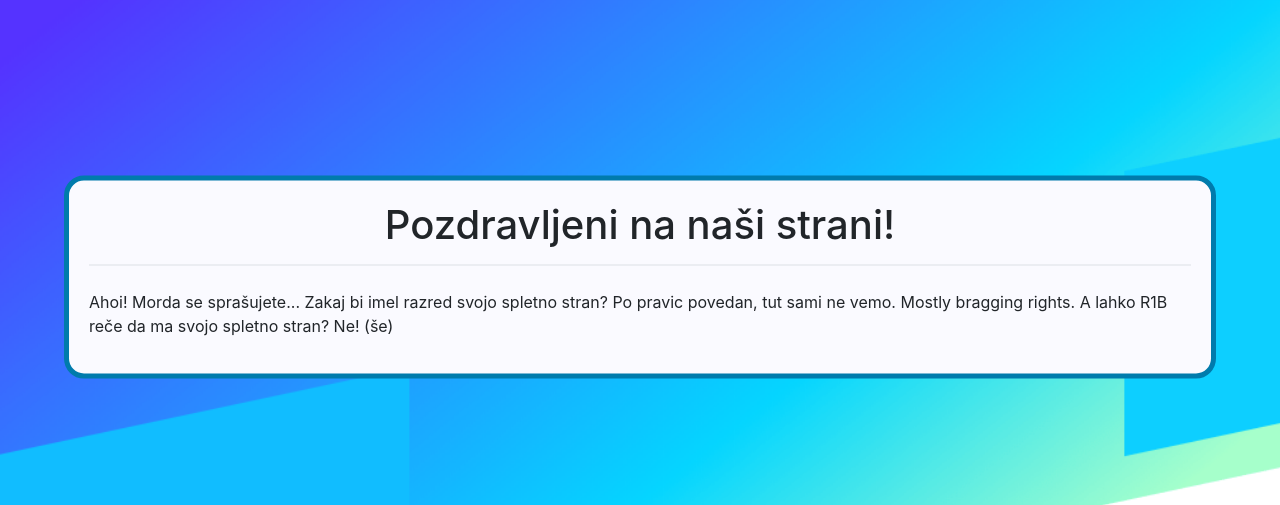
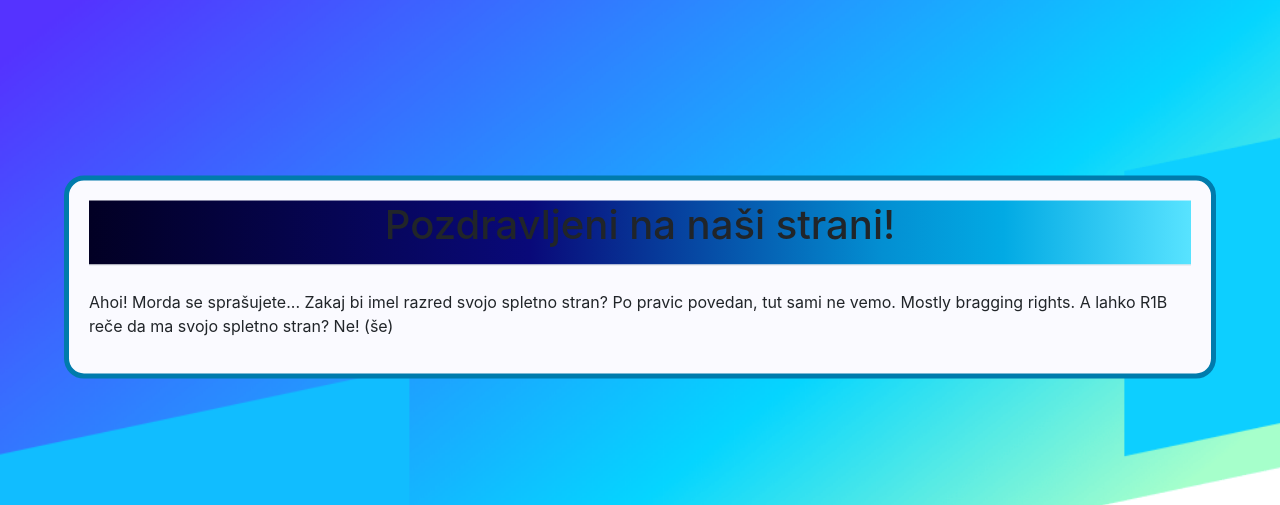
Before and after one commit to R1C-VEG/Website, a PHP site: page / in a window 1280 px wide. Shown: the part 131-636 px from the top of the page. Run offline with PHP 8.4, Linux system fonts and the light colour scheme.

Commit message:
Updatan styling na titlu

```diff
--- a/index.php
+++ b/index.php
@@ -50,7 +50,7 @@
     ?>
 
     <div class="wDiv">
-      <h1 class="text-center border-bottom pb-3"> Pozdravljeni na naši strani! </h1>
+      <h1 style="background: rgb(2,0,36); text-size:16px; background: linear-gradient(90deg, rgba(2,0,36,1) 0%, rgba(9,9,121,1) 40%, rgba(3,143,210,1) 72%, rgba(2,170,228,1) 83%, rgba(88,227,255,1) 100%);" class="text-center border-bottom pb-3"> Pozdravljeni na naši strani! </h1>
         <p class="pt-3"> Ahoi! Morda se sprašujete... Zakaj bi imel razred svojo spletno stran? Po pravic povedan, tut sami ne vemo. Mostly bragging rights. A lahko R1B reče da ma svojo spletno stran? Ne! (še) </p>
 
     </div>
```
